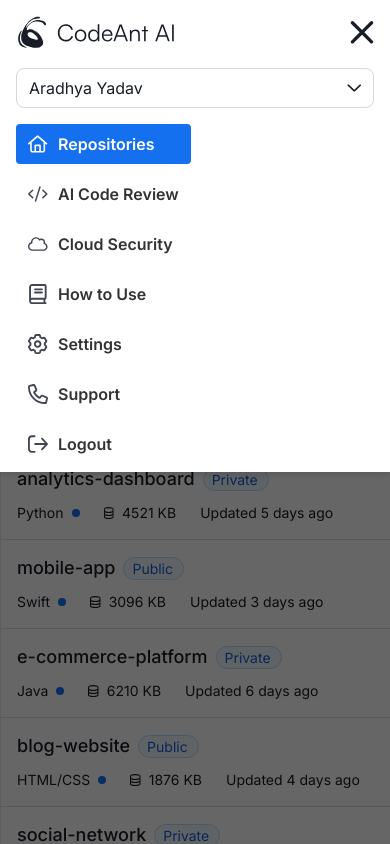
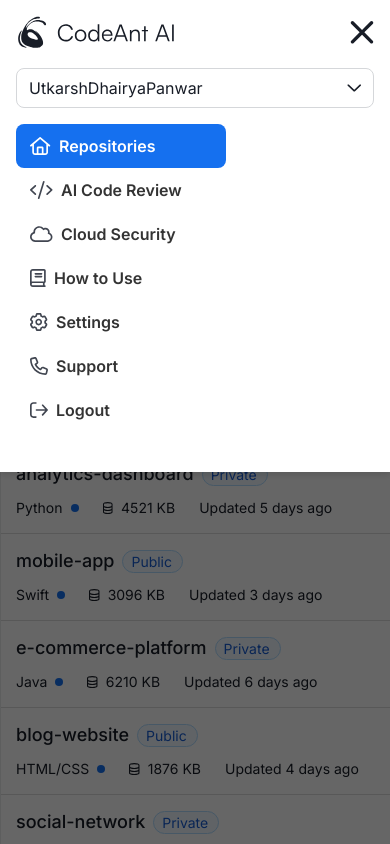
Before and after one commit to Aradhya-005/CodeAnt_AI, a React (Create React App) app: page /dashboard/repo in a window 390 px wide. Both pictures are taken after a click on the button 361 px from the left and 35 px from the top of the page. Built offline with nearby package versions, Linux system fonts and the light colour scheme.

Commit message:
fixing the alignment of nav items

```diff
--- a/src/components/Sidebar.js
+++ b/src/components/Sidebar.js
@@ -58,7 +58,7 @@
               </div>
             </div>
             <button className="user-profile">
-              Aradhya Yadav <img src={DropDown} alt="dropdown icon" />
+            UtkarshDhairyaPanwar <img src={DropDown} alt="dropdown icon" />
             </button>
             <nav>
               <NavLink to="/dashboard/repo" className="nav-link">
@@ -111,7 +111,7 @@
         </div>
         <div>
           <button className="user-profile">
-            UtkarshDhairyaPan..
+            UtkarshDhairyaPan...
             <img src={DropDown} alt="dropdown icon " />
           </button>
         </div>
--- a/src/styles/Sidebar.css
+++ b/src/styles/Sidebar.css
@@ -81,7 +81,7 @@
 }
 
 .nav-link.active {
-  background-color: #1570ef;
+  background-color: #1570EF;
   color: white;
 }
 
@@ -131,12 +131,7 @@
     padding: 16px;
   }
 
-  .responsive-navbar .nav-link {
-    width: auto;
-    height: 24px;
-    padding: 8px 12px;
-    border-radius: 4px;
-  }
+
 
   .sidebar-header {
     display: none;
@@ -171,28 +166,6 @@
   .nav-menu nav {
     display: flex;
     flex-direction: column;
-    gap: 10px;
-  }
-
-  .nav-link {
-    display: flex;
-    align-items: center;
-    gap: 10px;
-    color: #333;
-    text-decoration: none;
-    font-size: 16px;
-    padding: 8px;
-    border-radius: 4px;
-    transition: background-color 0.3s;
-  }
-
-  .nav-link:hover {
-    background-color: #f5f5f5;
-  }
-
-  .nav-link img {
-    width: 20px;
-    height: 20px;
   }
   .user-profile {
     width: 100%;
--- a/src/styles/dashboard.css
+++ b/src/styles/dashboard.css
@@ -7,6 +7,7 @@
 
   .dashboard-content {
     flex: 1;
+    overflow-x: hidden;
     overflow-y: auto;
     background-color: #f8f9fa;
   }
--- a/src/styles/repository.css
+++ b/src/styles/repository.css
@@ -195,7 +195,11 @@
     }
     .repository-header{
         justify-content: flex-start;
-        padding: 20px 16px;
+        padding: 20px 15px;
+    }
+    .repository-container{
+        width: 100%;
+        max-width: 440px;
     }
     .repository-title{
         justify-content: flex-start;
@@ -210,7 +214,7 @@
         gap: 24px;
     }
     .repo-item{
-        padding: 16px;
+        padding: 15px;
     }
     .repo-name {
         font-size: 18px;
```
